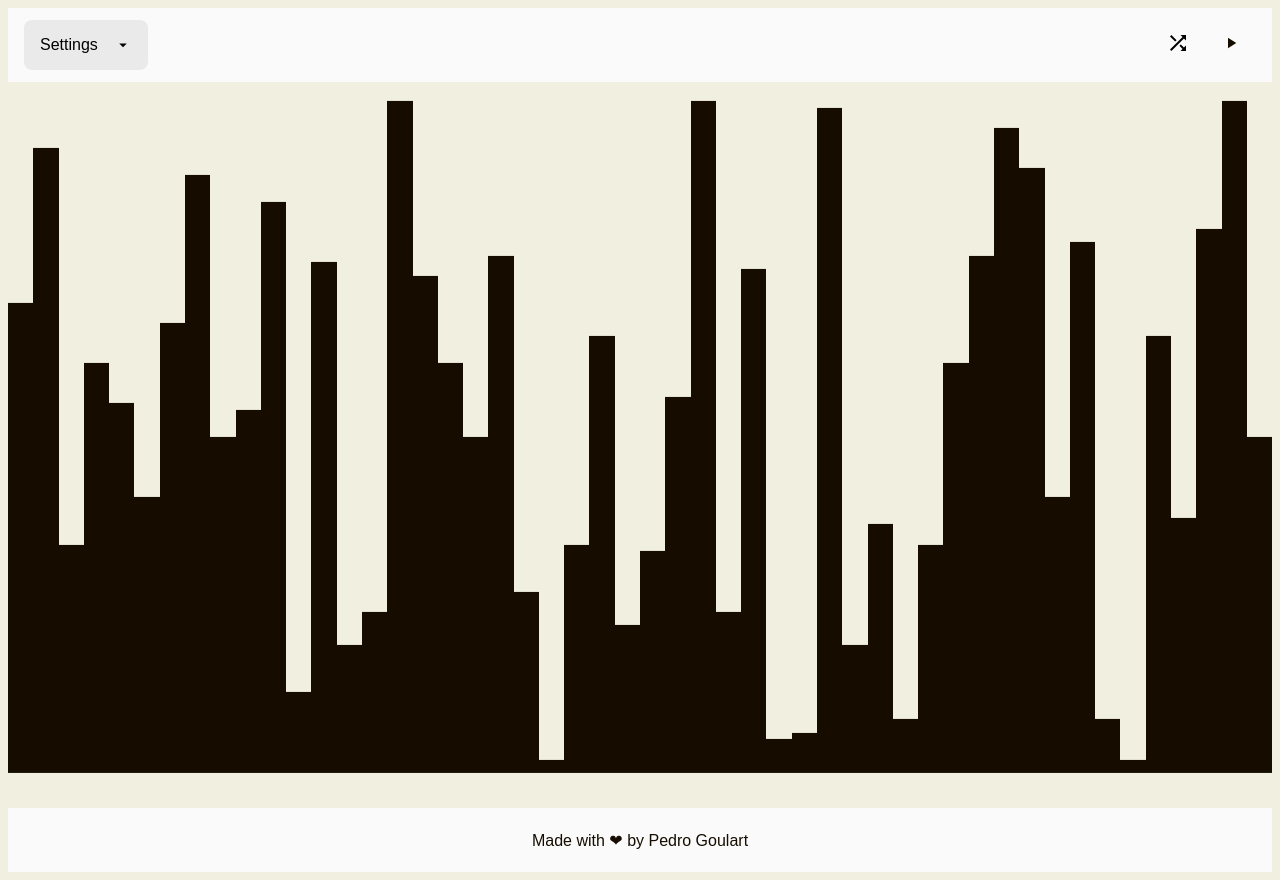
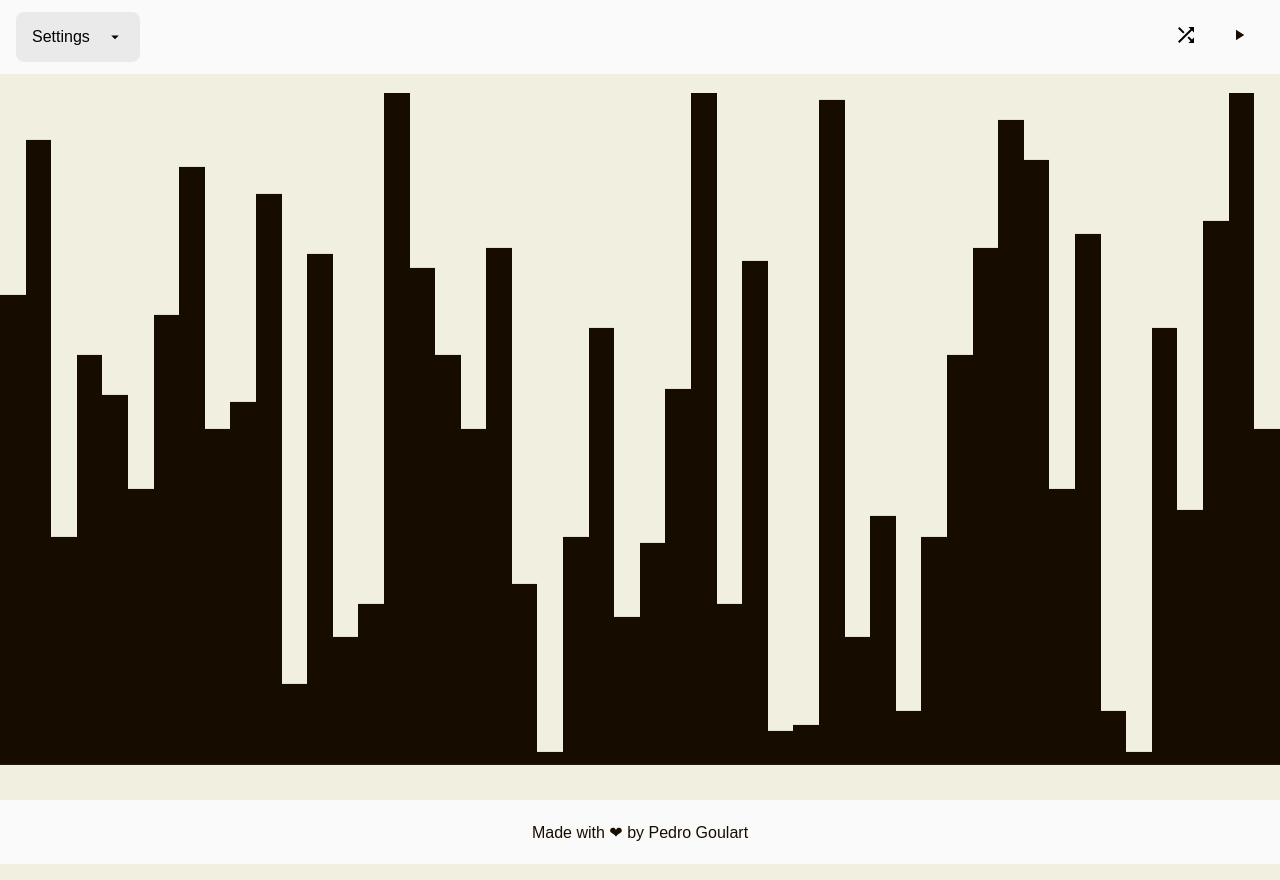
Before and after one commit to goulart-pedro/React-Sorting-Visualizer, a React (Create React App) app: page / in a window 1280 px wide. Built offline with nearby package versions, Linux system fonts and the light colour scheme.

Commit message:
css body border fix

```diff
--- a/package.json
+++ b/package.json
@@ -10,6 +10,7 @@
     "@types/node": "^12.19.7",
     "@types/react": "^16.14.2",
     "@types/react-dom": "^16.9.10",
+    "dependencies": "^0.0.1",
     "react": "^17.0.1",
     "react-dom": "^17.0.1",
     "react-scripts": "4.0.1",
--- a/src/App.css
+++ b/src/App.css
@@ -16,6 +16,8 @@
 
 body {
     background: var(--bg-color);
+    margin: 0;
+    padding: 0;
 }
 
 .main-wrapper {
```
Also changed, not shown: 2 other files (tests, documents, lock files or other folders).
